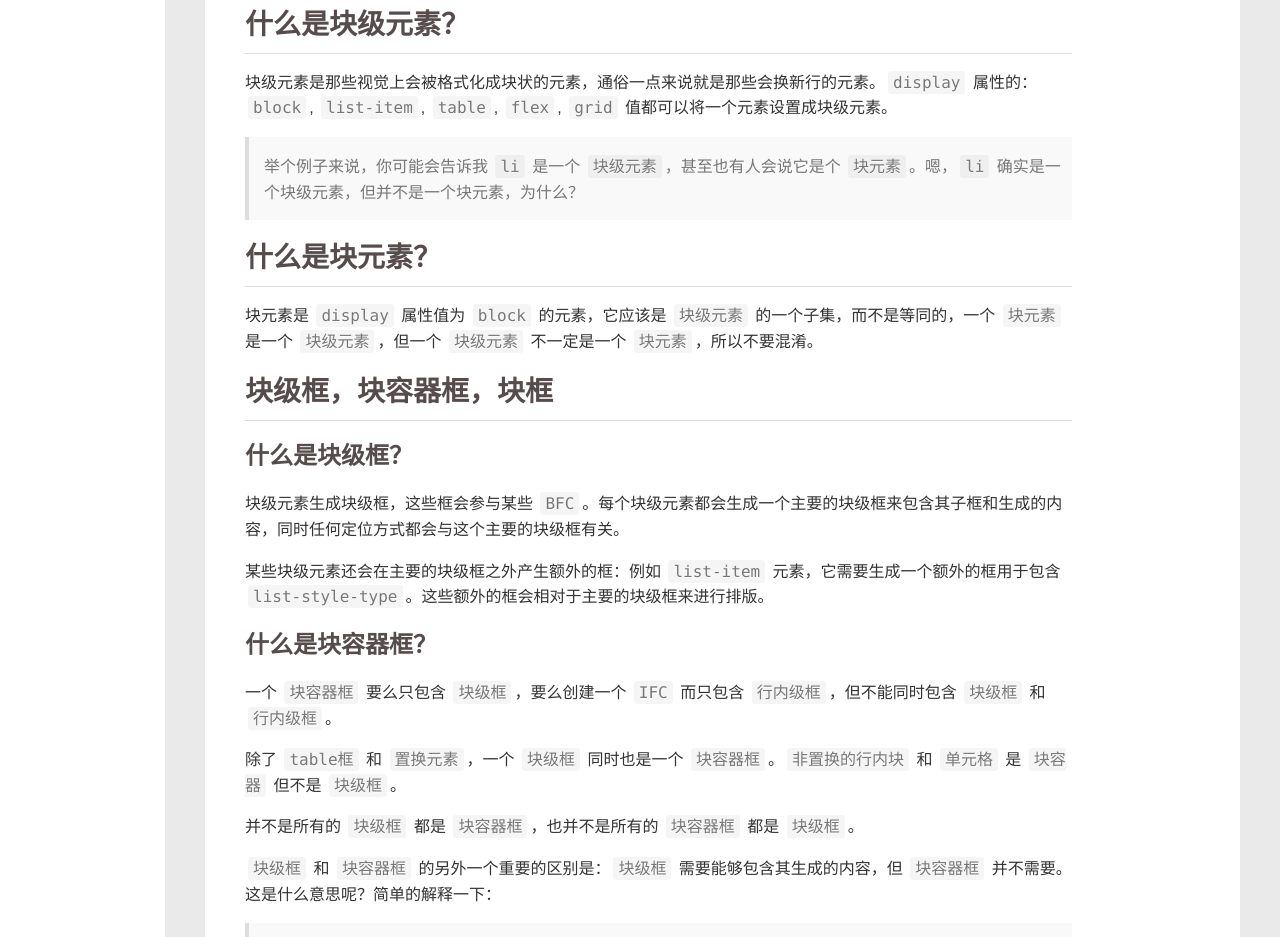
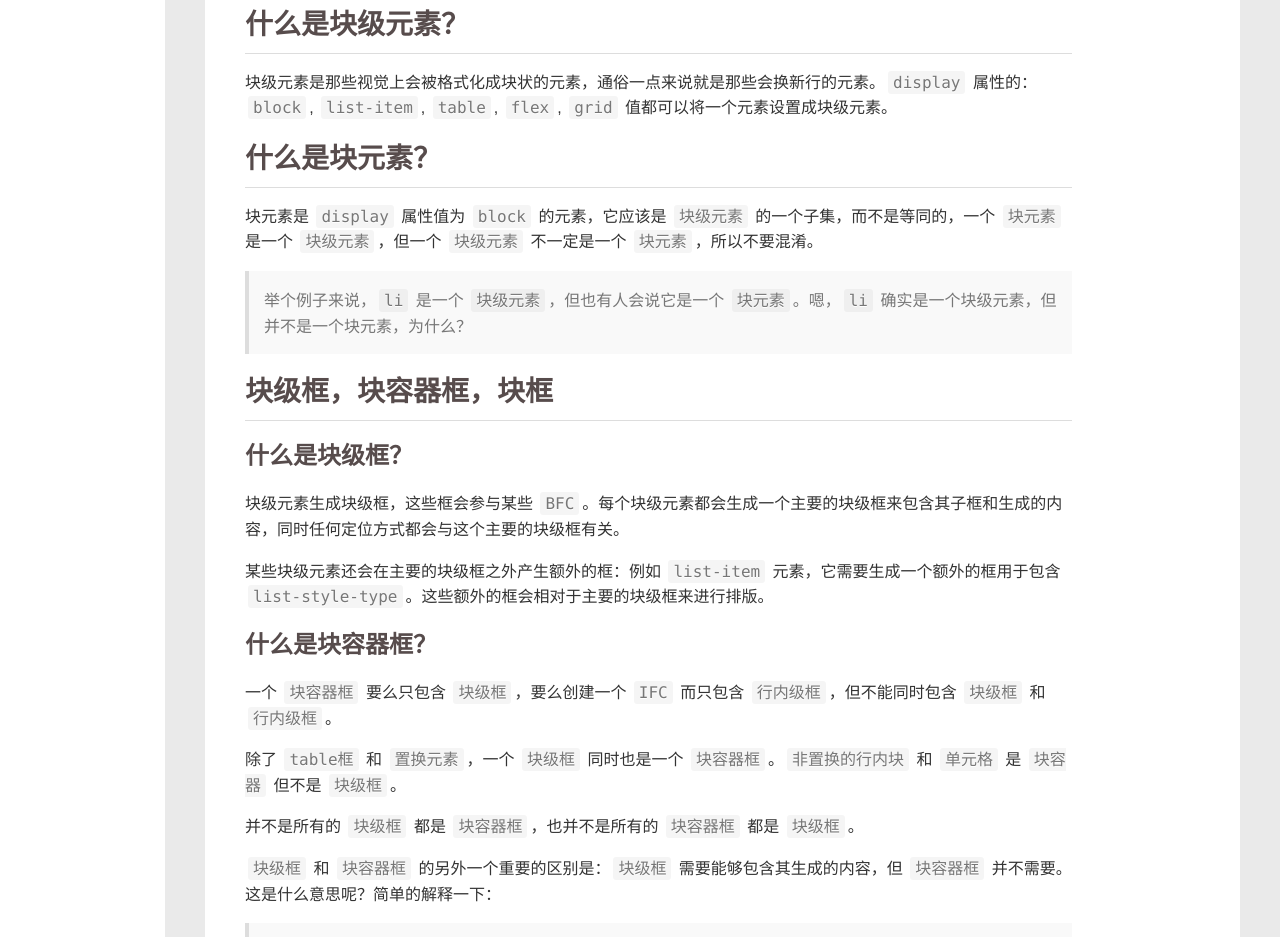
Before and after one commit to jackzhcai/doyoe.github.io, a plain HTML site: page 2015/03/09/css/视觉格式化模型中的各种框/index.html in a window 1280 px wide. Shown: the part 1513-2450 px from the top of the page. Drawn offline with nearby package versions, Linux system fonts and the light colour scheme; a script that the page names is missing.

Commit message:
Site updated: 2015-04-20 21:20:41

```diff
--- a/2015/03/09/css/视觉格式化模型中的各种框/index.html
+++ b/2015/03/09/css/视觉格式化模型中的各种框/index.html
@@ -265,12 +265,12 @@
 <p><a name="block-level-element"></a></p>
 <h2 id="什么是块级元素？">什么是块级元素？</h2>
 <p>块级元素是那些视觉上会被格式化成块状的元素，通俗一点来说就是那些会换新行的元素。<code>display</code> 属性的：<code>block</code>, <code>list-item</code>, <code>table</code>, <code>flex</code>, <code>grid</code> 值都可以将一个元素设置成块级元素。</p>
-<blockquote>
-<p>举个例子来说，你可能会告诉我 <code>li</code> 是一个 <code>块级元素</code>，甚至也有人会说它是个 <code>块元素</code>。嗯，<code>li</code> 确实是一个块级元素，但并不是一个块元素，为什么？</p>
-</blockquote>
 <p><a name="block-element"></a></p>
 <h2 id="什么是块元素？">什么是块元素？</h2>
 <p>块元素是 <code>display</code> 属性值为 <code>block</code> 的元素，它应该是 <code>块级元素</code> 的一个子集，而不是等同的，一个 <code>块元素</code> 是一个 <code>块级元素</code>，但一个 <code>块级元素</code> 不一定是一个 <code>块元素</code>，所以不要混淆。</p>
+<blockquote>
+<p>举个例子来说，<code>li</code> 是一个 <code>块级元素</code>，但也有人会说它是一个 <code>块元素</code>。嗯，<code>li</code> 确实是一个块级元素，但并不是一个块元素，为什么？</p>
+</blockquote>
 <p><a name="block-boxes"></a></p>
 <h2 id="块级框，块容器框，块框">块级框，块容器框，块框</h2>
 <h3 id="什么是块级框？">什么是块级框？</h3>
```
